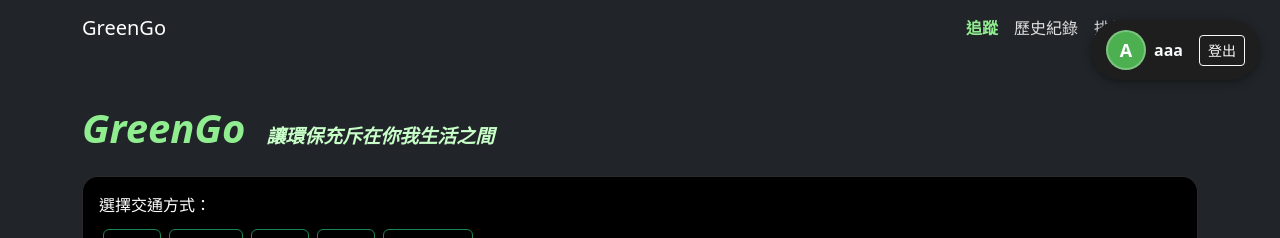
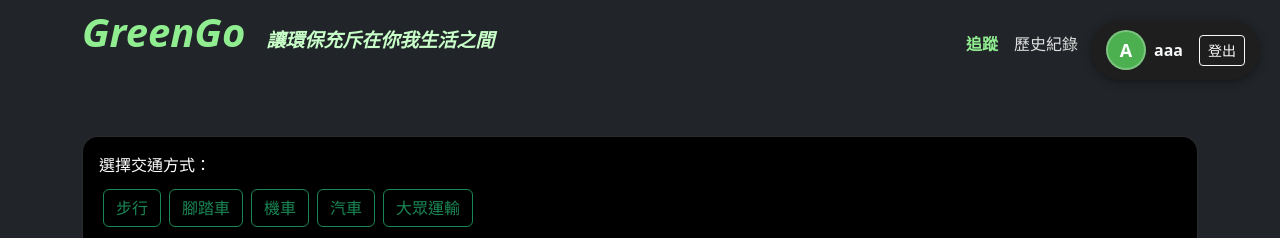
Before and after one commit to DCYOYO/GreenGo, a PHP site: page /pages/tracking.php in a window 1280 px wide. Shown: the top 238 px of the page. Run offline with PHP 8.4, Linux system fonts and the light colour scheme; a user stored in the database is signed in; some libraries are stand-ins or nearby versions.

Commit message:
左上角改了一下

```diff
--- a/pages/tracking.php
+++ b/pages/tracking.php
@@ -27,7 +27,10 @@ if (!isset($_SESSION['user_id'])) {
   </div>
   <nav class="navbar navbar-expand-lg navbar-dark bg-dark">
     <div class="container">
-      <a class="navbar-brand" href="tracking.php">GreenGo</a>
+    <h1 class="mb-4 text-success-emphasis fw-bold">
+        <i class="bi bi-leaf" style="color: #90ee90;">GreenGo </i>
+        <i class="bi bi-leaf" style="color:rgb(200, 255, 200);font-size:19px;">讓環保充斥在你我生活之間</i>
+      </h1>
       <button class="navbar-toggler" type="button" data-bs-toggle="collapse" data-bs-target="#navbarNav" aria-controls="navbarNav" aria-expanded="false" aria-label="Toggle navigation">
         <span class="navbar-toggler-icon"></span>
       </button>
@@ -42,12 +45,6 @@ if (!isset($_SESSION['user_id'])) {
     </div>
   </nav>
   <div class="container py-5">
-    <div>
-      <h1 class="mb-4 text-success-emphasis fw-bold">
-        <i class="bi bi-leaf" style="color: #90ee90;">GreenGo </i>
-        <i class="bi bi-leaf" style="color:rgb(200, 255, 200);font-size:19px;">讓環保充斥在你我生活之間</i>
-      </h1>
-    </div>
     <div id="tracking-section" class="card mb-4" style="border-radius: 15px;">
       <div class="card-body" style="border-radius: 15px;">
         <div class="mb-3">
```
